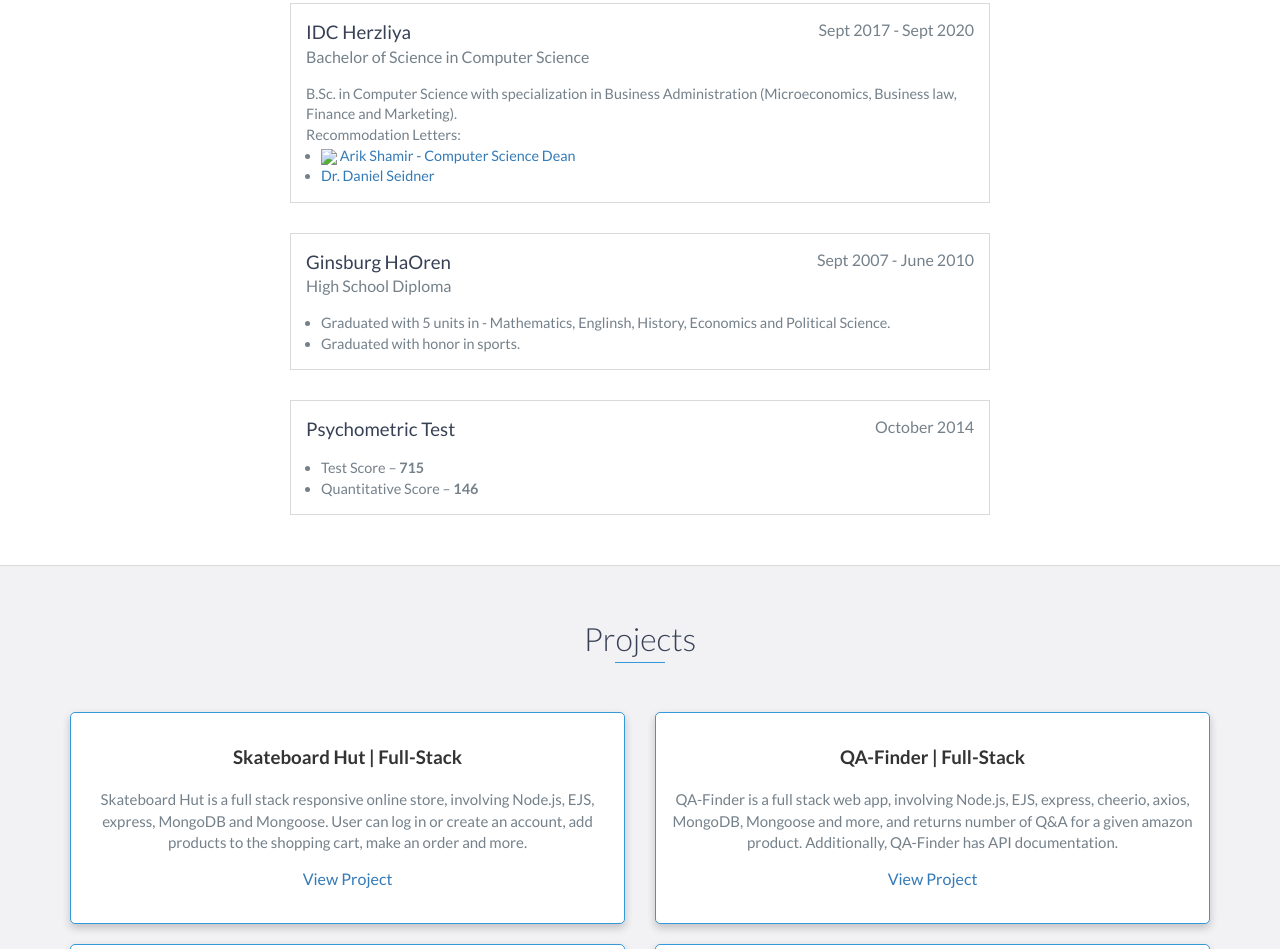
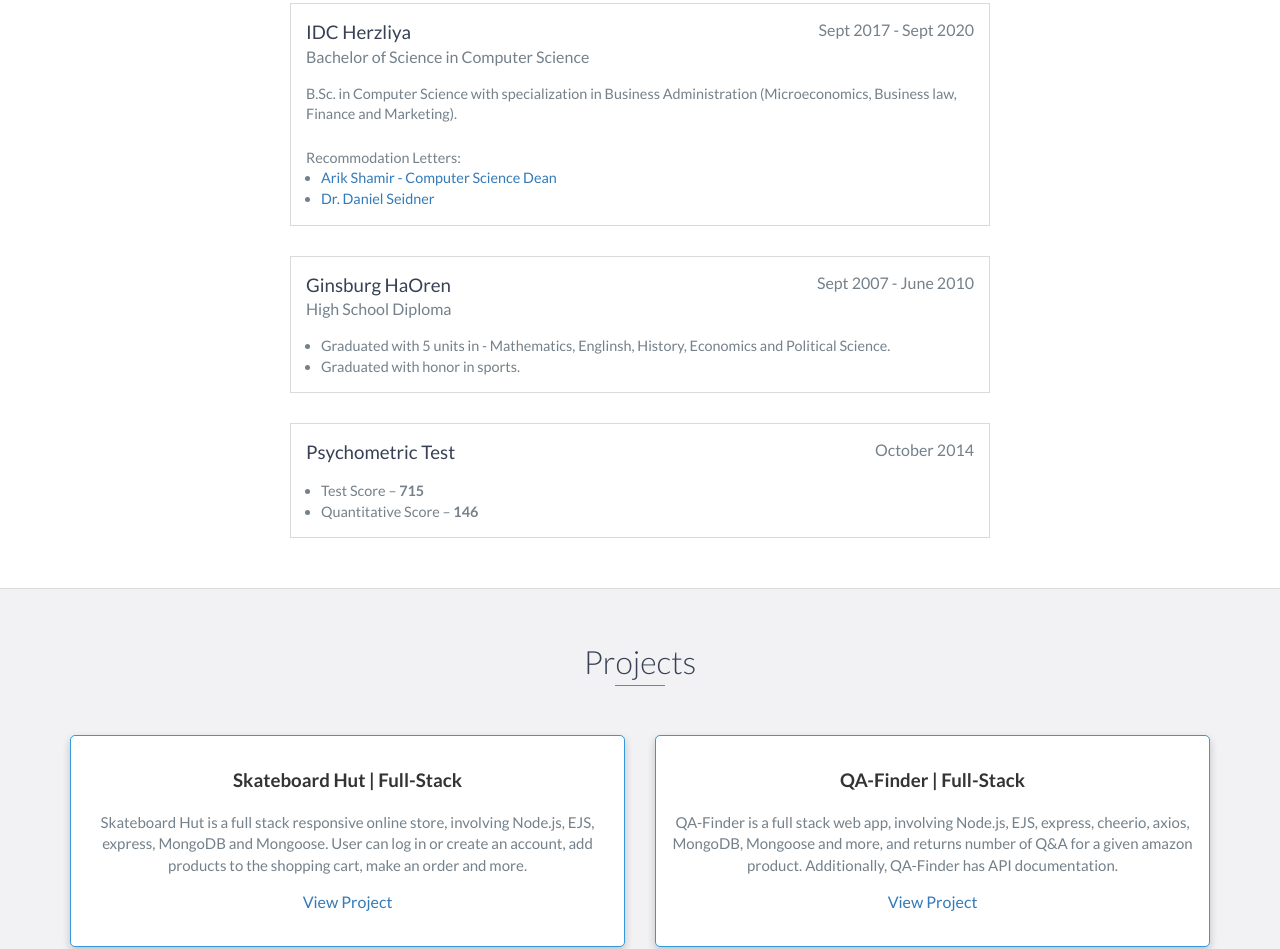
Before and after one commit to noamkanonich/Personal-Website, a website: page index.html in a window 1280 px wide. Shown: the part 2415-3364 px from the top of the page. Drawn offline with nearby package versions, Linux system fonts and the light colour scheme.

Commit message:
update index.html

```diff
--- a/index.html
+++ b/index.html
@@ -162,13 +162,15 @@
             <p>
                 B.Sc. in Computer Science with specialization in Business Administration (Microeconomics, Business law, Finance and Marketing).
             </p>
+		<br>
 		<p>
 			Recommodation Letters:
 		</p>
 		<ul>
                 <li>
-			<img src=images/מכתב המלצה - אריק שמיר.png" >
-	     		<a href="images/מכתב המלצה - אריק שמיר.png">Arik Shamir - Computer Science Dean</a>
+	     		<a href="images/מכתב המלצה - אריק שמיר.pdf">Arik Shamir - Computer Science Dean</a>
+<!-- 			<a href="resume/Noam Kanonich Resume.pdf" class="btn-rounded-white">My Resume</a> -->
+
                 </li>
                 <li>
 	     		<a href="images/מכתב המלצה - אריק שמיר.png">Dr. Daniel Seidner</a>
```
